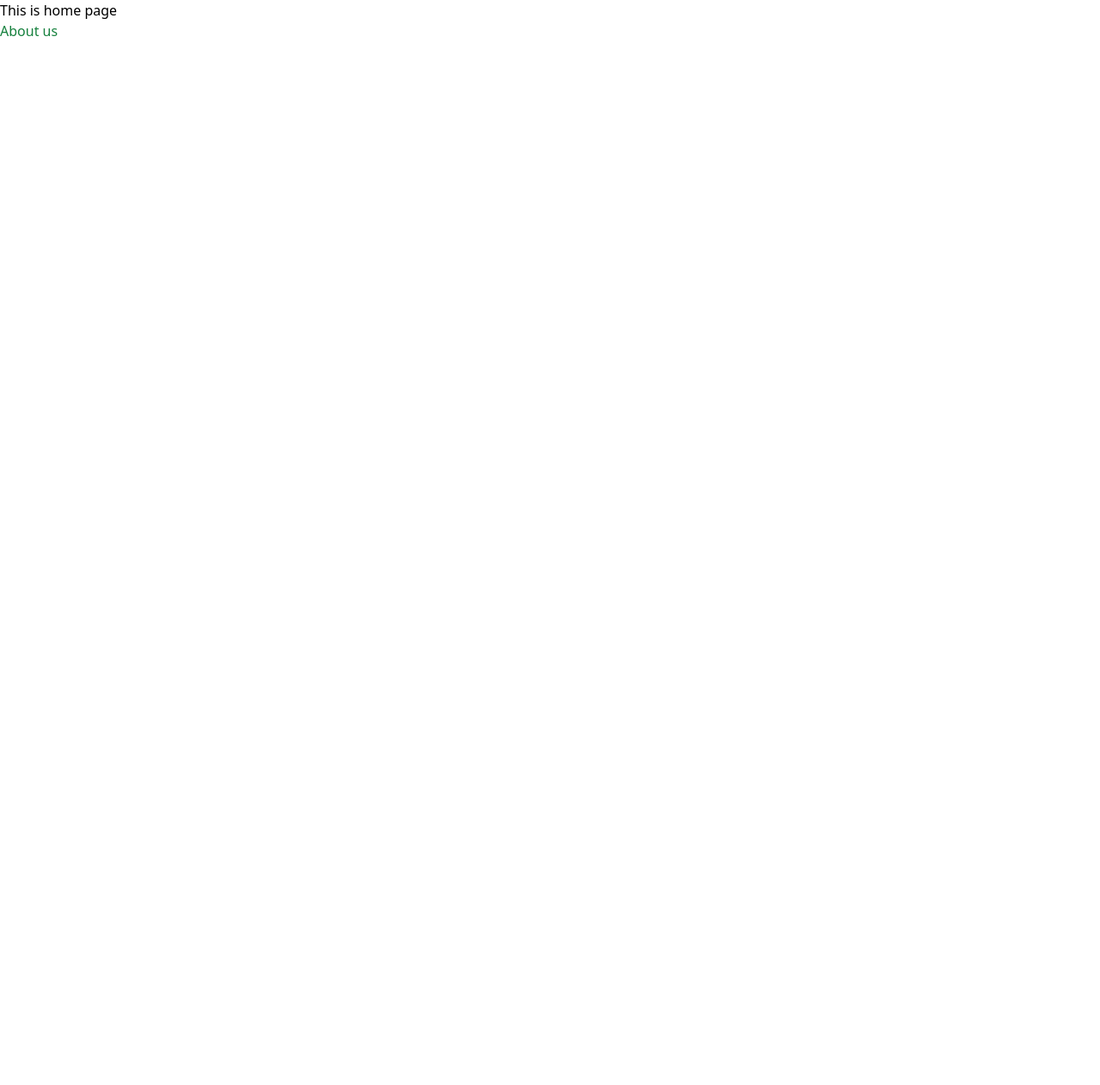
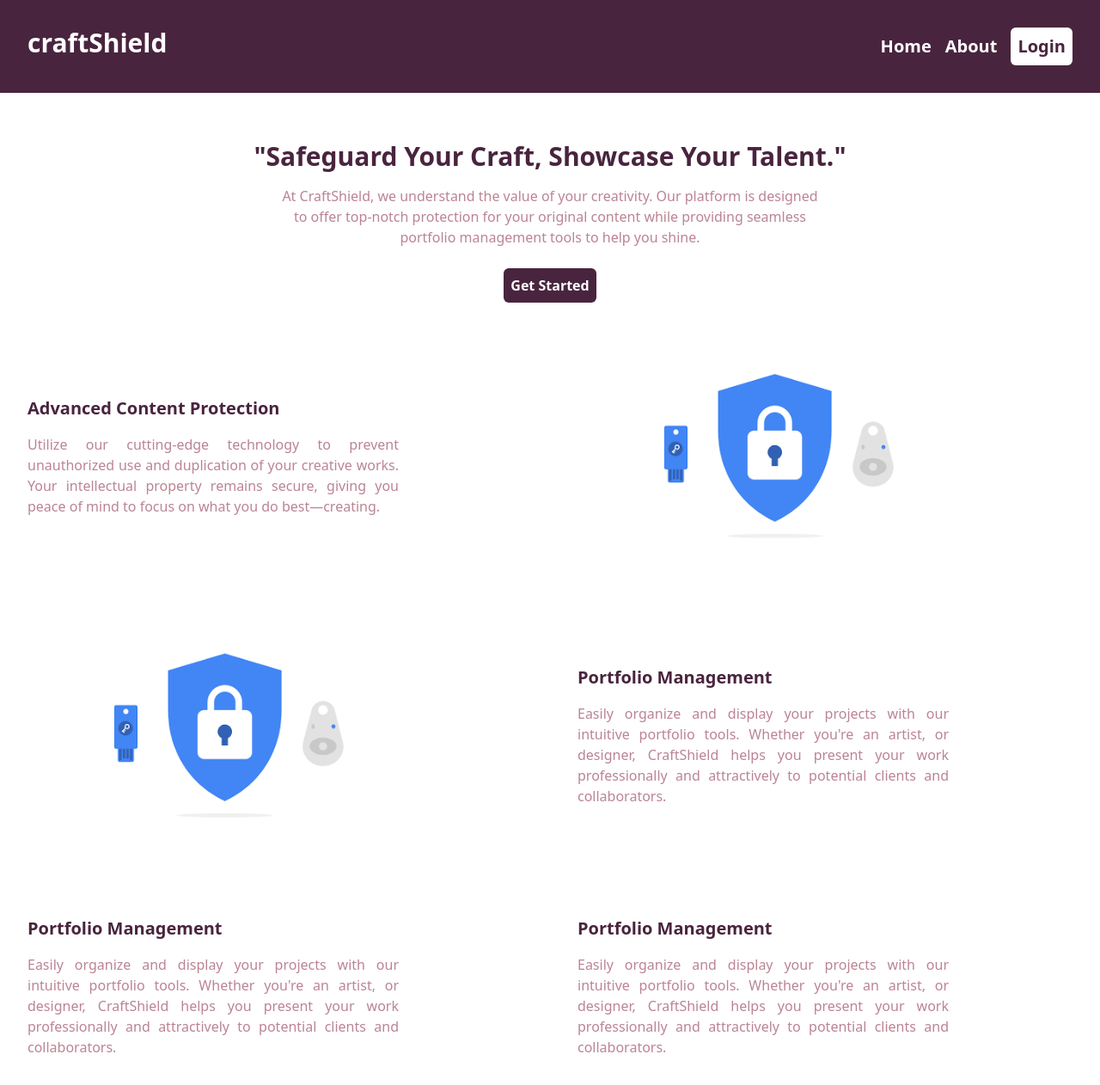
Before and after one commit to Diamo10/mp, a React (Vite) app in the folder frontend/: page / in a window 1280 px wide. Shown: the whole page at 86% size. Before the commit the page ends 800 px from the top, so only its background shows below. Built offline with nearby package versions, Linux system fonts and the light colour scheme.

Commit message:
frontend:landing page created

```diff
--- a/frontend/src/(components)/Button.jsx
+++ b/frontend/src/(components)/Button.jsx
@@ -2,9 +2,9 @@ import React from "react";
 
 const Button = (props) => {
   return (
-    <div className="bg-red-400 w-fit p-4 rounded-md">
+    <div className="bg-white w-fit p-2 rounded-md">
       <button
-        className="text-white font-semibold hover:font-extrabold"
+        className="text-primary font-semibold hover:font-bold "
         onClick={props.click}
       >
         {props.name}
--- /dev/null
+++ b/frontend/src/(components)/Button2.jsx
@@ -0,0 +1,16 @@
+import React from "react";
+
+const Button2 = (props) => {
+  return (
+    <div className=" bg-primary w-fit p-2 rounded-md">
+      <button
+        className=" text-white font-semibold hover:font-bold "
+        onClick={props.click}
+      >
+        {props.name}
+      </button>
+    </div>
+  );
+};
+
+export default Button2;
--- /dev/null
+++ b/frontend/src/(components)/Navbar.jsx
@@ -0,0 +1,28 @@
+import React from "react";
+import { Link, useNavigate } from "react-router-dom";
+import Button from "./Button";
+
+const Navbar = () => {
+  const navigate = useNavigate();
+  const loginBtn = () => {
+    navigate("/about");
+  };
+  return (
+    <div className="bg-primary text-white p-8 flex justify-between ">
+      <div className="font-bold text-3xl">craftShield</div>
+      <div className="flex gap-4 items-center text-xl font-semibold">
+        <div>
+          <Link to="/">Home</Link>
+        </div>
+        <div>
+          <Link to="/about">About</Link>
+        </div>
+        <div>
+          <Button name="Login" click={loginBtn} />
+        </div>
+      </div>
+    </div>
+  );
+};
+
+export default Navbar;
--- a/frontend/src/pages/Home.jsx
+++ b/frontend/src/pages/Home.jsx
@@ -1,12 +1,93 @@
 import React from "react";
 import { Link } from "react-router-dom";
+import Navbar from "../(components)/Navbar";
+import advancedContentProtection from "./../assets/advancedContentProtection.png";
+import Button2 from "../(components)/Button2";
 
 const Home = () => {
   return (
     <div>
-      This is home page
-      <div className="text-green-700 cursor-pointer hover:text-green-800 ">
-        <Link to="/about">About us</Link>
+      <Navbar />
+      {/* hero Content */}
+      <div className="flex flex-col mt-6 items-center ">
+        <div className="text-3xl font-extrabold text-primary mt-8 text-center">
+          "Safeguard Your Craft, Showcase Your Talent."
+        </div>
+        <div className="text-center mt-4 w-[50%] text-secondary ">
+          At CraftShield, we understand the value of your creativity. Our
+          platform is designed to offer top-notch protection for your original
+          content while providing seamless portfolio management tools to help
+          you shine.
+        </div>
+        <div className="mt-6">
+          <Button2 name="Get Started" />
+        </div>
+      </div>
+      <div className="flex flex-col items-center ">
+        {/* First Grid */}
+        <div className="grid grid-cols-2 gap-16 p-8 mt-8  items-center justify-center">
+          {/* text  */}
+          <div className="">
+            <div className="text-primary text-xl font-bold">
+              Advanced Content Protection
+            </div>
+            <div className="text-secondary text-justify w-[75%] mt-4">
+              Utilize our cutting-edge technology to prevent unauthorized use
+              and duplication of your creative works. Your intellectual property
+              remains secure, giving you peace of mind to focus on what you do
+              best—creating.
+            </div>
+          </div>
+          {/* image  */}
+          <div className="w-[458px]">
+            <img src={advancedContentProtection} className="object-cover" />
+          </div>
+        </div>
+        {/* Second Grid */}
+        <div className="grid grid-cols-2 gap-16 p-8 mt-8  items-center ">
+          {/* image  */}
+          <div className="w-[458px]">
+            <img src={advancedContentProtection} className="object-cover" />
+          </div>
+          {/* text  */}
+          <div className="">
+            <div className="text-primary text-xl font-bold">
+              Portfolio Management
+            </div>
+            <div className="text-secondary text-justify w-[75%] mt-4">
+              Easily organize and display your projects with our intuitive
+              portfolio tools. Whether you're an artist, or designer,
+              CraftShield helps you present your work professionally and
+              attractively to potential clients and collaborators.
+            </div>
+          </div>
+        </div>
+        {/* Third Grid */}
+        <div className="grid grid-cols-2 gap-16 p-8 mt-8  items-center ">
+          {/* text  */}
+          <div className="">
+            <div className="text-primary text-xl font-bold">
+              Portfolio Management
+            </div>
+            <div className="text-secondary text-justify w-[75%] mt-4">
+              Easily organize and display your projects with our intuitive
+              portfolio tools. Whether you're an artist, or designer,
+              CraftShield helps you present your work professionally and
+              attractively to potential clients and collaborators.
+            </div>
+          </div>
+          <div className="">
+            <div className="text-primary text-xl font-bold">
+              Portfolio Management
+            </div>
+            <div className="text-secondary text-justify w-[75%] mt-4">
+              Easily organize and display your projects with our intuitive
+              portfolio tools. Whether you're an artist, or designer,
+              CraftShield helps you present your work professionally and
+              attractively to potential clients and collaborators.
+            </div>
+          </div>
+        </div>
       </div>
     </div>
   );
--- a/frontend/tailwind.config.js
+++ b/frontend/tailwind.config.js
@@ -2,7 +2,12 @@
 export default {
   content: ["./index.html", "./src/**/*.{js,ts,jsx,tsx}"],
   theme: {
-    extend: {},
+    extend: {
+      colors: {
+        primary: "#49243E",
+        secondary: "#BB8493",
+      },
+    },
   },
   plugins: [],
 };
```
Also changed, not shown: frontend/src/assets/advancedContentProtection.png (added).
